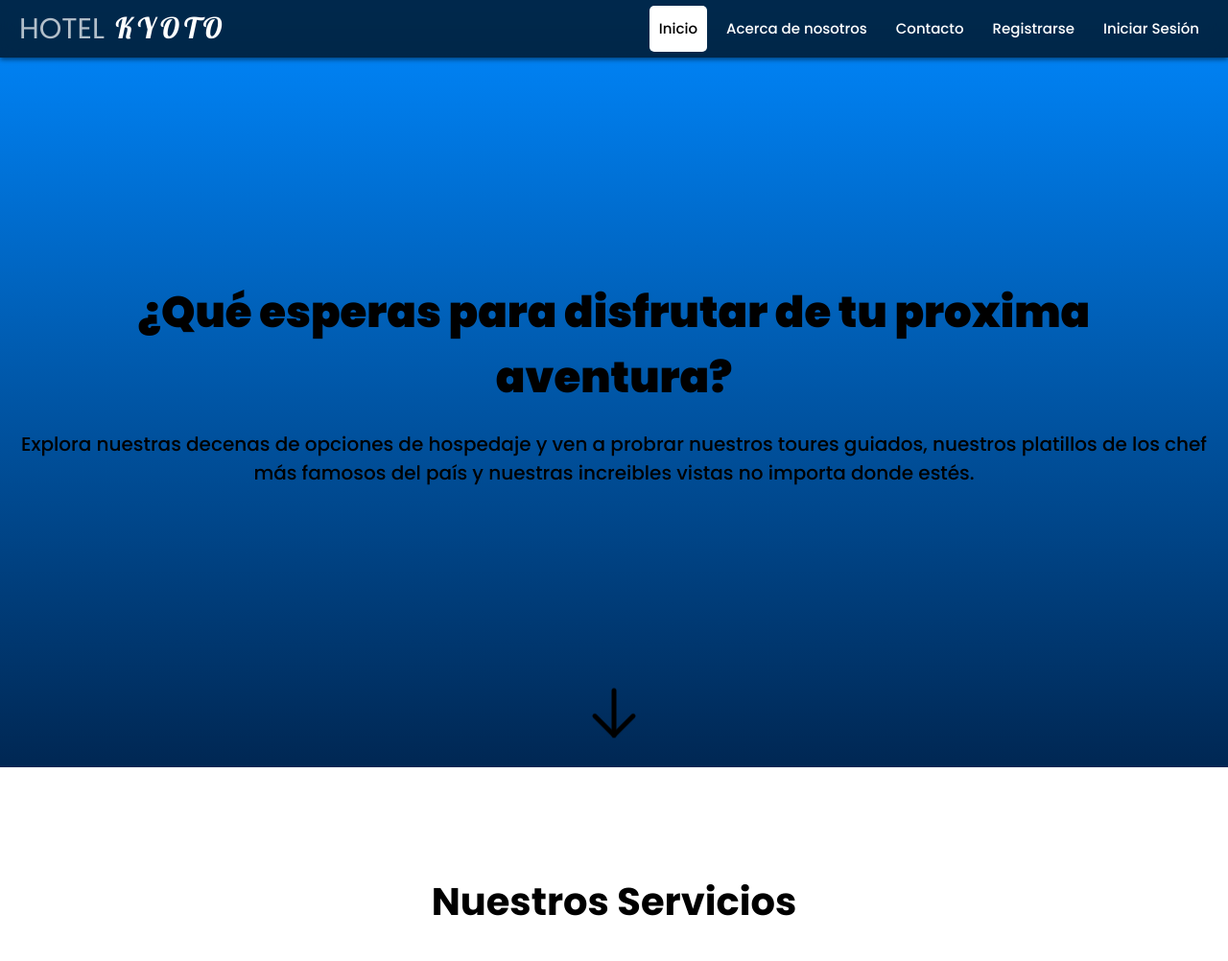
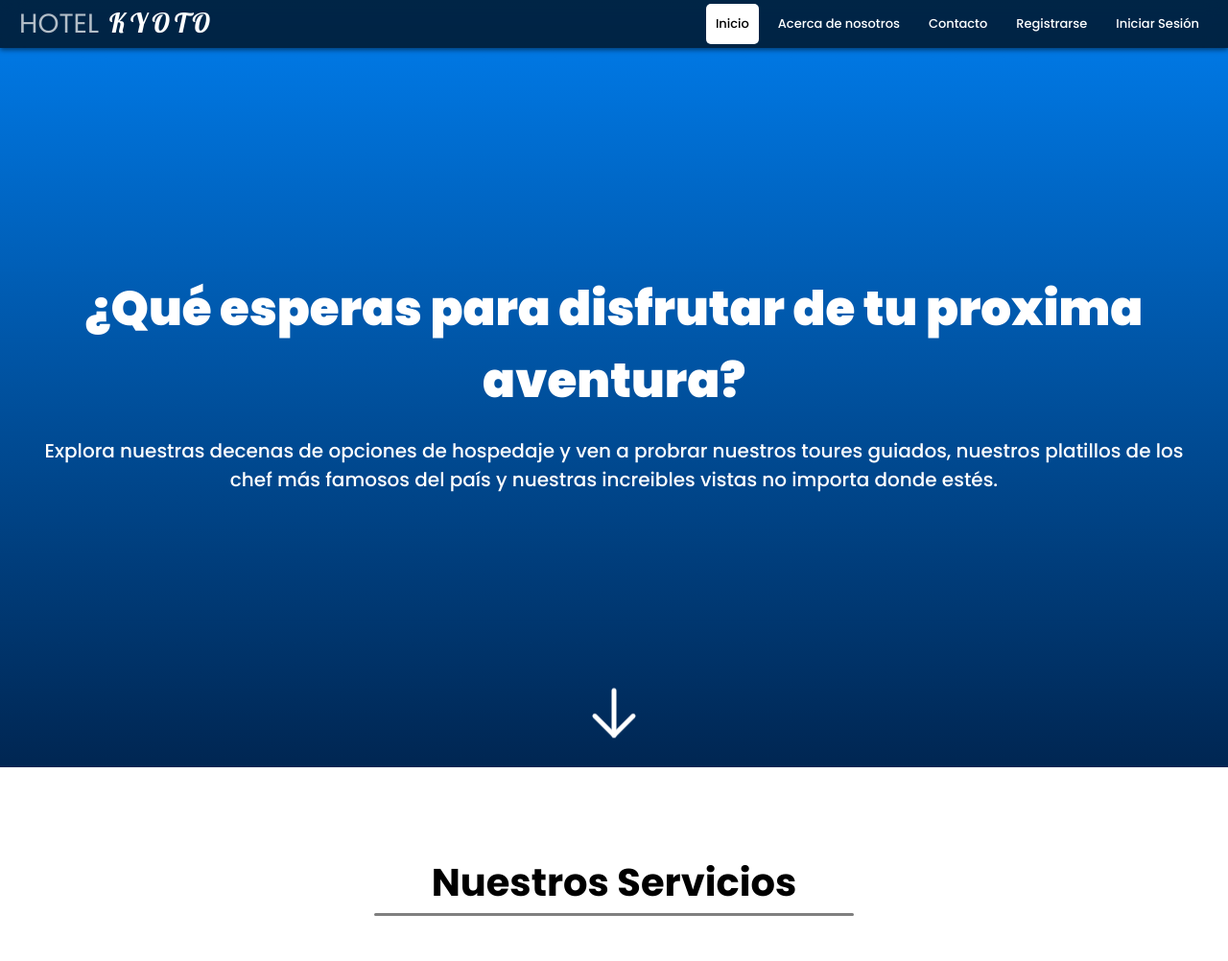
Before and after one commit to JuanRojoA/hotel-chanllenge, a PHP site: page / in a window 1280 px wide. Shown: the top 1002 px of the page at 96% size. Run offline with PHP 8.4, Linux system fonts and the light colour scheme; data comes from the database, SQL or seed files in the repository.

Commit message:
Style changes, added dashboards, other minimal changes

```diff
--- a/index.php
+++ b/index.php
@@ -69,7 +69,9 @@ $items = $query->fetchAll(PDO::FETCH_ASSOC);
           <div class="hospedaje-card">
             <img src="<?php echo $hotel['img'] ?>" alt="">
             <p> <b><?php echo $hotel['nom_hotel'] ?></b> <br> <i><?php echo $hotel['direccion'] ?></i> <br> <?php echo $hotel['descrip'] ?></p>
-            <a href="hotel.php?hotel=<?php echo $hotel['id_hotel'] ?>">Reservar</a>
+            <div class="hotel-link-container">
+              <a href="hotel.php?hotel=<?php echo $hotel['id_hotel'] ?>">Reservar</a>
+            </div>
           </div>
         <?php endforeach; ?>
       </div>
--- a/styles/main.css
+++ b/styles/main.css
@@ -1,4 +1,25 @@
 /* Start global styles */
+
+:root {
+  --header-height: 50px;
+  --min-border-radius: 5px;
+  --big-border-radius: 10px;
+  --max-border-radius: 15px;
+  --dark-red-color: rgb(175, 1, 1);
+  --white-color: rgb(255, 255, 255);
+  --darker-semi-transparent-white-color: rgba(255, 255, 255, 0.7);
+  --semi-transparent-white-color: rgba(255, 255, 255, 0.5);
+  --black-color: rgba(0, 0, 0, 1);
+  --darker-semi-transparent-black-color: rgba(0, 0, 0, 0.7);
+  --semi-transparent-black-color: rgba(0, 0, 0, 0.5);
+  --lighter-semi-transparent-black-color: rgba(0, 0, 0, 0.3);
+  --lighten-black-color: rgb(48, 48, 48);
+  --light-blue-color: rgb(110, 190, 255);
+  --blue-color: rgb(0, 125, 237);
+  --darker-blue-color: rgb(0, 38, 82);
+  --darken-white-color: rgb(241, 241, 241);
+  --lighter-grey-color: rgb(212, 212, 212);
+}
 
 *,
 *::before,
@@ -6,6 +27,7 @@
   margin: 0;
   padding: 0;
   box-sizing: border-box;
+  scrollbar-width: thin;
 }
 
 html {
@@ -19,39 +41,55 @@ body {
   overflow-y: auto;
 }
 
+/* width */
+::-webkit-scrollbar {
+  width: 8px;
+}
+
+/* Track */
+::-webkit-scrollbar-track {
+  background: #f1f1f1;
+}
+
+/* Handle */
+::-webkit-scrollbar-thumb {
+  background: #888;
+  border-radius: var(--min-border-radius);
+}
+
+/* Handle on hover */
+::-webkit-scrollbar-thumb:hover {
+  background: #555;
+}
+
 /* End global styles */
 
 /* Start toast notificacion styles */
 
-/* The snackbar - position it at the bottom and in the middle of the screen */
 #snackbar {
-  visibility: hidden; /* Hidden by default. Visible on click */
-  min-width: 250px; /* Set a default minimum width */
+  min-width: 250px;
   width: 95%;
   max-width: 500px;
-  transform: translateX(-50%); /* Divide value of min-width by 2 */
-  background-color: rgb(190, 0, 0); /* Black background color */
-  color: rgb(255, 255, 255); /* White text color */
-  text-align: center; /* Centered text */
-  border-radius: 5px; /* Rounded borders */
-  padding: 1rem; /* Padding */
-  position: fixed; /* Sit on top of the screen */
-  z-index: 10; /* Add a z-index if needed */
-  left: 50%; /* Center the snackbar */
-  top: 80px; /* 30px from the bottom */
+  visibility: hidden;
+  position: fixed;
+  left: 50%;
+  top: 80px;
+  transform: translateX(-50%);
+  padding: 1rem;
   font-size: 1.5rem;
+  text-align: center;
+  color: var(--white-color);
+  background-color: var(--dark-red-color);
+  border-radius: var(--min-border-radius);
+  z-index: 100;
 }
 
-/* Show the snackbar when clicking on a button (class added with JavaScript) */
 #snackbar.show {
-  visibility: visible; /* Show the snackbar */
-  /* Add animation: Take 0.5 seconds to fade in and out the snackbar.
-  However, delay the fade out process for 2.5 seconds */
+  visibility: visible;
   -webkit-animation: fadein 0.5s, fadeout 0.5s 2.5s;
   animation: fadein 0.5s, fadeout 0.5s 2.5s;
 }
 
-/* Animations to fade the snackbar in and out */
 @-webkit-keyframes fadein {
   from {
     bottom: 0;
@@ -105,18 +143,17 @@ body {
   left: 0;
   top: 0;
   width: 100%;
-  height: 60px;
+  height: var(--header-height);
   display: flex;
   flex-direction: row;
   align-items: center;
   justify-content: space-between;
-  gap: 1rem;
   padding: 0 2rem;
-  backdrop-filter: blur(8px) saturate(100%);
-  -webkit-backdrop-filter: blur(8px) saturate(100%);
-  background-color: rgba(0, 0, 0, 0.7);
-  box-shadow: 0 2px 5px 0 rgba(0, 0, 0, 0.5);
-  z-index: 100;
+  backdrop-filter: blur(10px) saturate(100%);
+  -webkit-backdrop-filter: blur(10px) saturate(100%);
+  background-color: var(--darker-semi-transparent-black-color);
+  box-shadow: 0 2px 5px 0 var(--semi-transparent-black-color);
+  z-index: 110;
 }
 
 #trademark {
@@ -128,17 +165,18 @@ body {
 }
 
 #trademark-text {
-  font-size: 3rem;
+  user-select: none;
+  font-size: 2.8rem;
   font-family: "Lobster", cursive;
   text-transform: uppercase;
   letter-spacing: 5px;
-  color: white;
+  color: var(--white-color);
 }
 
 #trademark-text span {
   font-family: "Poppins", sans-serif;
   letter-spacing: 0;
-  color: rgba(255, 255, 255, 0.7);
+  color: var(--darker-semi-transparent-white-color);
 }
 
 #navbar {
@@ -162,49 +200,58 @@ body {
 }
 
 .nav-link {
+  width: max-content;
+  height: 85%;
   display: flex;
   align-items: center;
-  width: max-content;
-  height: 80%;
   padding: 0 1rem;
-  font-size: 1.5rem;
+  font-size: 1.3rem;
   font-weight: 500;
   text-decoration: none;
   line-height: 0px;
-  color: rgb(255, 255, 255);
-  border-radius: 5px;
+  color: var(--white-color);
+  border-radius: var(--min-border-radius);
   transition: all 300ms;
 }
 
 .nav-link:hover,
 .current.nav-link:hover {
-  background-color: rgba(255, 255, 255, 0.5);
-  color: white;
+  background-color: var(--semi-transparent-white-color);
+  color: var(--black-color);
 }
 
 .current.nav-link {
-  background-color: rgb(255, 255, 255);
-  color: black;
+  background-color: var(--white-color);
+  color: var(--black-color);
 }
 
 #burger {
+  height: 85%;
+  width: 5rem;
   display: none;
   flex-direction: column;
   align-items: center;
   justify-content: center;
-  gap: 0.7rem;
+  gap: 0.8rem;
+  background-color: var(--lighter-semi-transparent-black-color);
+  border-radius: var(--min-border-radius);
 }
 
 .line {
-  width: 4rem;
-  height: 0.4rem;
-  background-color: rgb(255, 255, 255);
-  border-radius: 5px;
+  width: 40px;
+  height: 3px;
+  background-color: var(--white-color);
+  border-radius: var(--big-border-radius);
   transition: all 300ms;
 }
 
+.active#burger {
+  gap: 0;
+}
+
 .active#burger .line:nth-of-type(1) {
-  transform: rotate(-45deg) translateY(15px);
+  transform: translate(0, 3px) rotate(-45deg);
+  background-color: var(--light-blue-color);
 }
 
 .active#burger .line:nth-of-type(2) {
@@ -308,21 +365,29 @@ body {
   justify-content: center;
   align-items: center;
   gap: 2rem;
-  padding: 2rem;
-  background: rgb(0, 125, 237);
-  background: linear-gradient(180deg, rgb(0, 136, 255) 0%, rgb(0, 39, 83) 100%);
+  padding: 3rem;
+  background: var(--blue-color);
+  background: linear-gradient(
+    -180deg,
+    var(--blue-color) 0%,
+    var(--darker-blue-color) 100%
+  );
 }
 
 #home-title-container h1 {
-  font-size: 4.5rem;
+  user-select: none;
+  font-size: 5rem;
   font-weight: 900;
   text-align: center;
+  color: var(--white-color);
 }
 
 #home-title-container p {
+  user-select: none;
   font-size: 2rem;
   font-weight: 500;
   text-align: center;
+  color: var(--white-color);
 }
 
 #arrow-down {
@@ -333,35 +398,57 @@ body {
 }
 
 #arrow-down svg {
-  stroke: black;
+  stroke: var(--white-color);
   animation: arrow;
   animation-duration: 2s;
   animation-iteration-count: infinite;
 }
 
+.home-container h2 {
+  position: relative;
+  user-select: none;
+  width: 100%;
+  padding: 4rem 2rem 0.5rem 2rem;
+  font-size: 4rem;
+  font-weight: 700;
+  text-align: center;
+}
+
+.home-container h2::after {
+  content: "";
+  position: absolute;
+  bottom: 0;
+  left: 50%;
+  transform: translateX(-50%);
+  min-width: 200px;
+  width: 70%;
+  max-width: 500px;
+  height: 3px;
+  background-color: var(--semi-transparent-black-color);
+  border-radius: var(--min-border-radius);
+}
+
+#hospedaje-section > p,
+#guides-section > p,
+#food-section > p,
+#transport-section > p {
+  width: 100%;
+  font-size: 2rem;
+  text-align: center;
+  padding: 0 2rem;
+}
+
 #mini-services-container {
   width: 100%;
   height: max-content;
-  padding: 2rem;
-  margin-top: 5rem;
   display: flex;
   flex-direction: row;
   flex-wrap: wrap;
   justify-content: center;
   align-items: center;
   gap: 5rem;
-}
-
-#mini-services-container h2,
-#hospedaje-section h2,
-#guides-section h2,
-#food-section h2,
-#transport-section h2 {
-  width: 100%;
-  padding: 4rem 2rem;
-  font-size: 4rem;
-  font-weight: 700;
-  text-align: center;
+  padding: 2rem;
+  margin-top: 3rem;
 }
 
 #even-min-cards,
```
Also changed, not shown: other parts of styles/main.css (+87 -73 lines).
